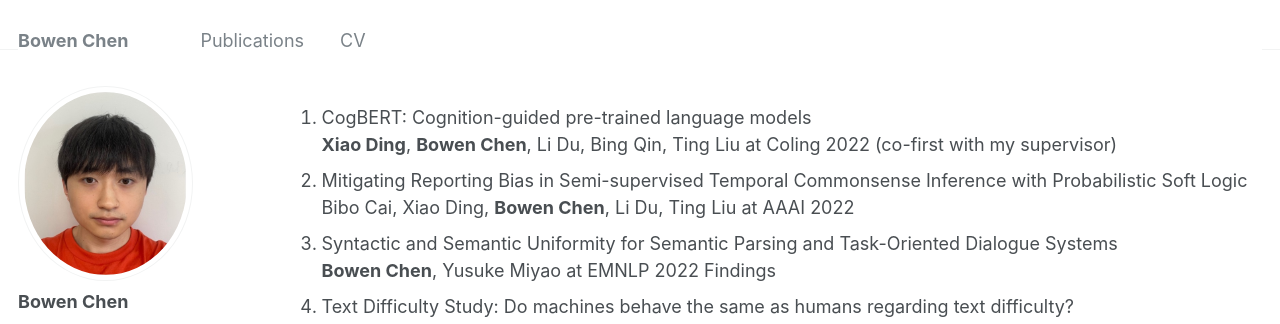
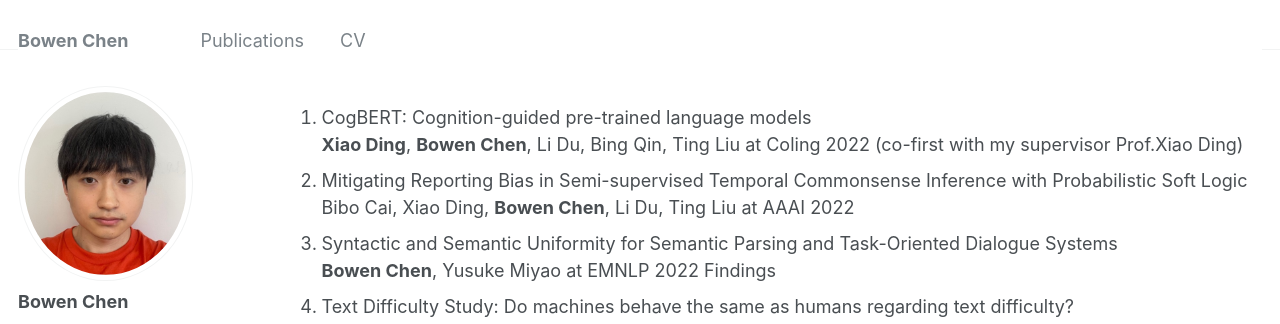
Before and after one commit to PosoSAgapo/PosoSAgapo.github.io, a Jekyll site: the page built from _pages/publications.md, in a window 1280 px wide and 1133 px high. Shown: the top 324 px of the window. Built offline with Jekyll 4.4.1, drawn with Linux system fonts in a browser that asks for light colours.

Commit message:
correct file name

```diff
--- a/_pages/publications.md
+++ b/_pages/publications.md
@@ -5,7 +5,7 @@
 ---
 
 1. CogBERT: Cognition-guided pre-trained language models
-**Xiao Ding**, **Bowen Chen**, Li Du, Bing Qin, Ting Liu at Coling 2022 (co-first with my supervisor)
+**Xiao Ding**, **Bowen Chen**, Li Du, Bing Qin, Ting Liu at Coling 2022 (co-first with my supervisor Prof.Xiao Ding)
 2. Mitigating Reporting Bias in Semi-supervised Temporal Commonsense Inference with Probabilistic Soft Logic
 Bibo Cai, Xiao Ding, **Bowen Chen**, Li Du, Ting Liu at AAAI 2022
 3. Syntactic and Semantic Uniformity for Semantic Parsing and Task-Oriented Dialogue Systems
```
